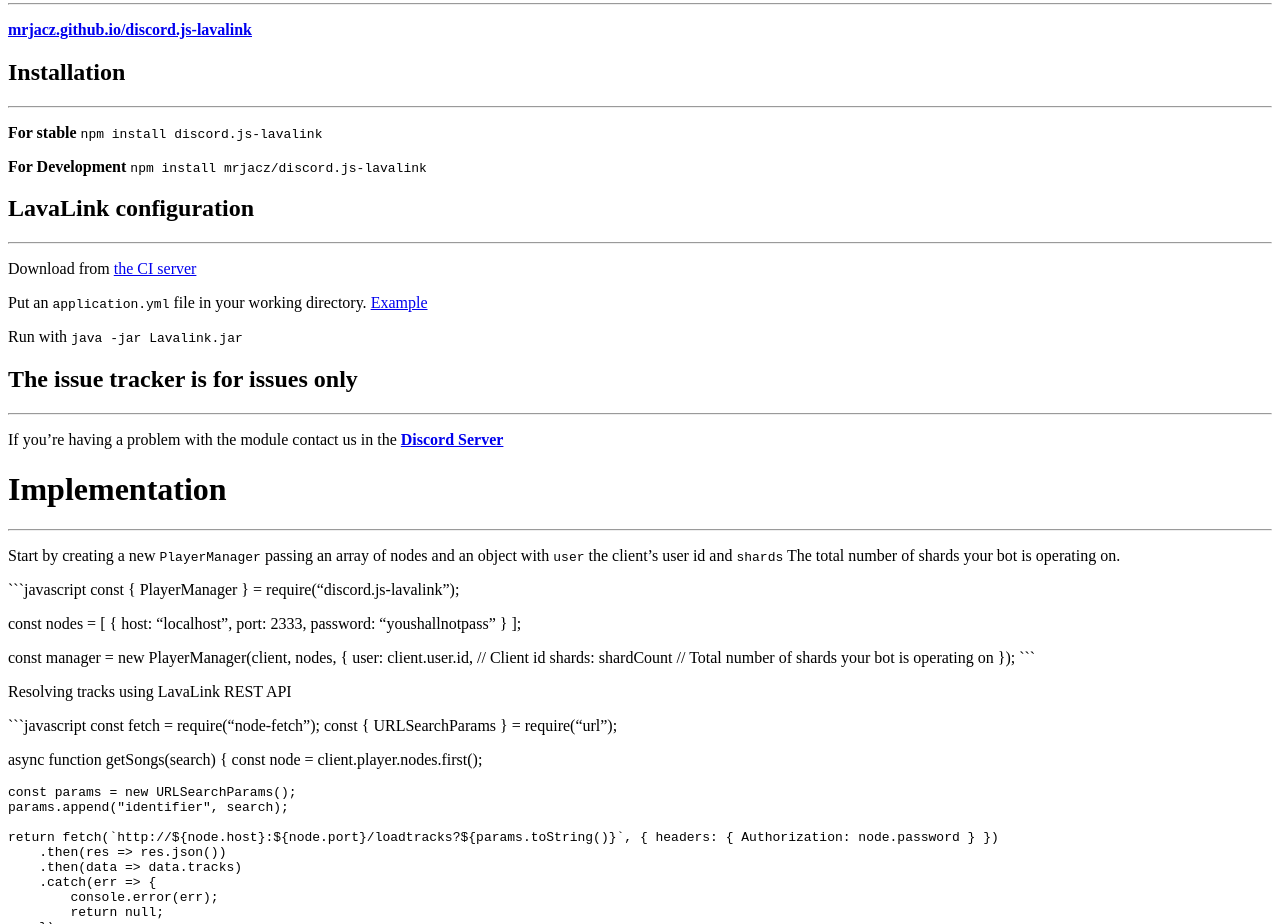
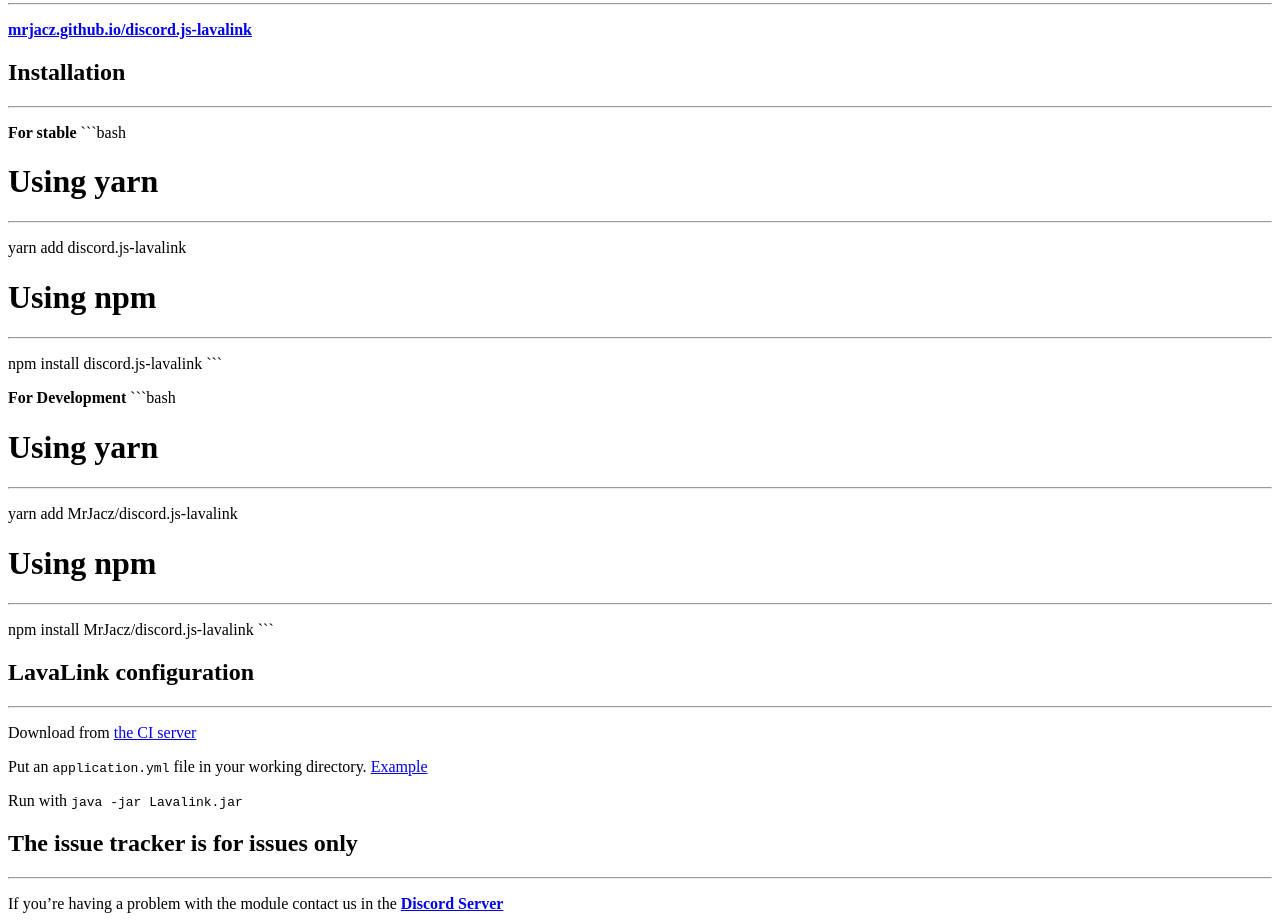
Before and after one commit to MrJacz/discord.js-lavalink, a plain HTML site: page content/readme.html in a window 1280 px wide. Shown: the part 1400-2324 px from the top of the page. Drawn offline with Linux system fonts and the light colour scheme.

Commit message:
Docs build: 4632a1b7816edda425820c246d354d06a55dba79

````diff
--- a/content/readme.html
+++ b/content/readme.html
@@ -18,9 +18,23 @@
 <h2 id="installation">Installation</h2>
 <hr />
 <p><strong>For stable</strong>
-<code>npm install discord.js-lavalink</code></p>
+```bash</p>
+<h1 id="using-yarn">Using yarn</h1>
+<hr />
+<p>yarn add discord.js-lavalink</p>
+<h1 id="using-npm">Using npm</h1>
+<hr />
+<p>npm install discord.js-lavalink
+```</p>
 <p><strong>For Development</strong>
-<code>npm install mrjacz/discord.js-lavalink</code></p>
+```bash</p>
+<h1 id="using-yarn">Using yarn</h1>
+<hr />
+<p>yarn add MrJacz/discord.js-lavalink</p>
+<h1 id="using-npm">Using npm</h1>
+<hr />
+<p>npm install MrJacz/discord.js-lavalink
+```</p>
 <h2 id="lavalink-configuration">LavaLink configuration</h2>
 <hr />
 <p>Download from <a href="https://ci.fredboat.com/viewLog.html?buildId=lastSuccessful&amp;buildTypeId=Lavalink_Build&amp;tab=artifacts&amp;guest=1">the CI server</a></p>
@@ -28,7 +42,7 @@
 <p>Run with <code>java -jar Lavalink.jar</code></p>
 <h2 id="the-issue-tracker-is-for-issues-only">The issue tracker is for issues only</h2>
 <hr />
-<p>If you’re having a problem with the module contact us in the <a href="https://discord.gg/QJnGhnn"><strong>Discord Server</strong></a></p>
+<p>If you’re having a problem with the module contact us in the <a href="https://discord.gg/J8AqH4A"><strong>Discord Server</strong></a></p>
 <h1 id="implementation">Implementation</h1>
 <hr />
 <p>Start by creating a new <code>PlayerManager</code> passing an array of nodes and an object with <code>user</code> the client’s user id and <code>shards</code> The total number of shards your bot is operating on.</p>
````
